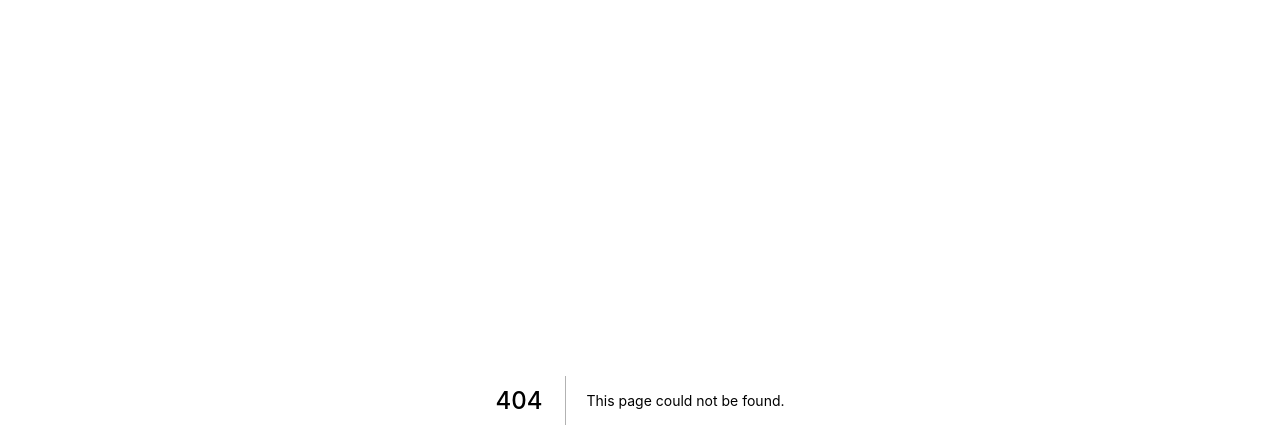
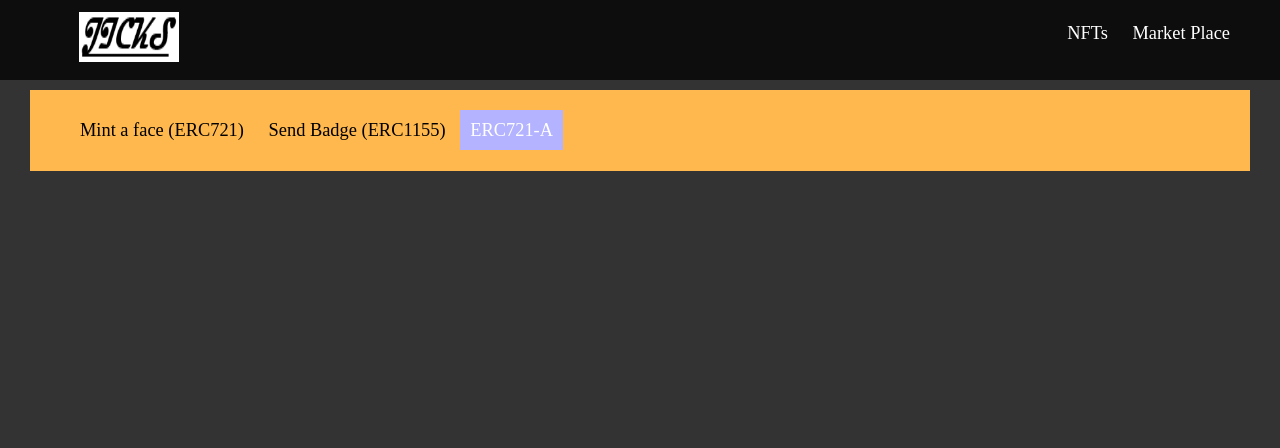
Before and after one commit to Divinejicks/ERC721, a Next.js app in the folder ERC721_Dapp/: page /ERC721A in a window 1280 px wide. Before the commit this address had no page. Shown: the top 448 px of the page. Built offline with nearby package versions, Linux system fonts and the light colour scheme.

Commit message:
added key prop

```diff
--- a/ERC721_Dapp/components/NFTHeader/NFTHeader.component.js
+++ b/ERC721_Dapp/components/NFTHeader/NFTHeader.component.js
@@ -21,6 +21,9 @@ export default function NFTHeader(){
                     <Link href="/badge" passHref>
                         <StyledLink  onClick={newPathName} pathname={pathName}> Send Badge (ERC1155)  </StyledLink>
                     </Link>
+                    <Link href="/ERC721A" passHref>
+                        <StyledLink  onClick={newPathName} pathname={pathName}> ERC721-A  </StyledLink>
+                    </Link>
                 </StyledLinkDiv>
             </StyledNav>
         </>
--- a/ERC721_Dapp/components/UserControls/DropdownUserControl/Dropdown.component.js
+++ b/ERC721_Dapp/components/UserControls/DropdownUserControl/Dropdown.component.js
@@ -7,7 +7,7 @@ export default function Dropdown({label, value, options, onChange}) {
                 {label}
                 <StyledSelectSemi value={value} onChange={onChange}>
                     {options.map((option) => (
-                        <option value={option.value}>{option.label}</option>
+                        <option key={option.value} value={option.value}>{option.label}</option>
                     ))}
                 </StyledSelectSemi>
             </label>
--- /dev/null
+++ b/ERC721_Dapp/pages/ERC721A/index.js
@@ -0,0 +1,14 @@
+import { StyledContainerLarge } from "../../components/common_styles/Container.styled";
+import Header from "../../components/Header/header.component";
+import NFTHeader from "../../components/NFTHeader/NFTHeader.component";
+
+export default function ERC721A() {
+    return(
+        <>
+            <Header />
+            <StyledContainerLarge bg="#333333" size="10px">
+                <NFTHeader />
+            </StyledContainerLarge>
+        </>
+    )
+}
--- a/ERC721_Dapp/pages/index.js
+++ b/ERC721_Dapp/pages/index.js
@@ -5,7 +5,6 @@ import { Flex } from '../components/common_styles/Flex.styled';
 import Footer from '../components/Footer/Footer.component';
 import Header from '../components/Header/header.component';
 import { StyledImage } from '../components/Header/Header.styled';
-import MintAFace from '../components/MintAFace/MintAFace.component';
 
 export default function Home() {
   return (
```
